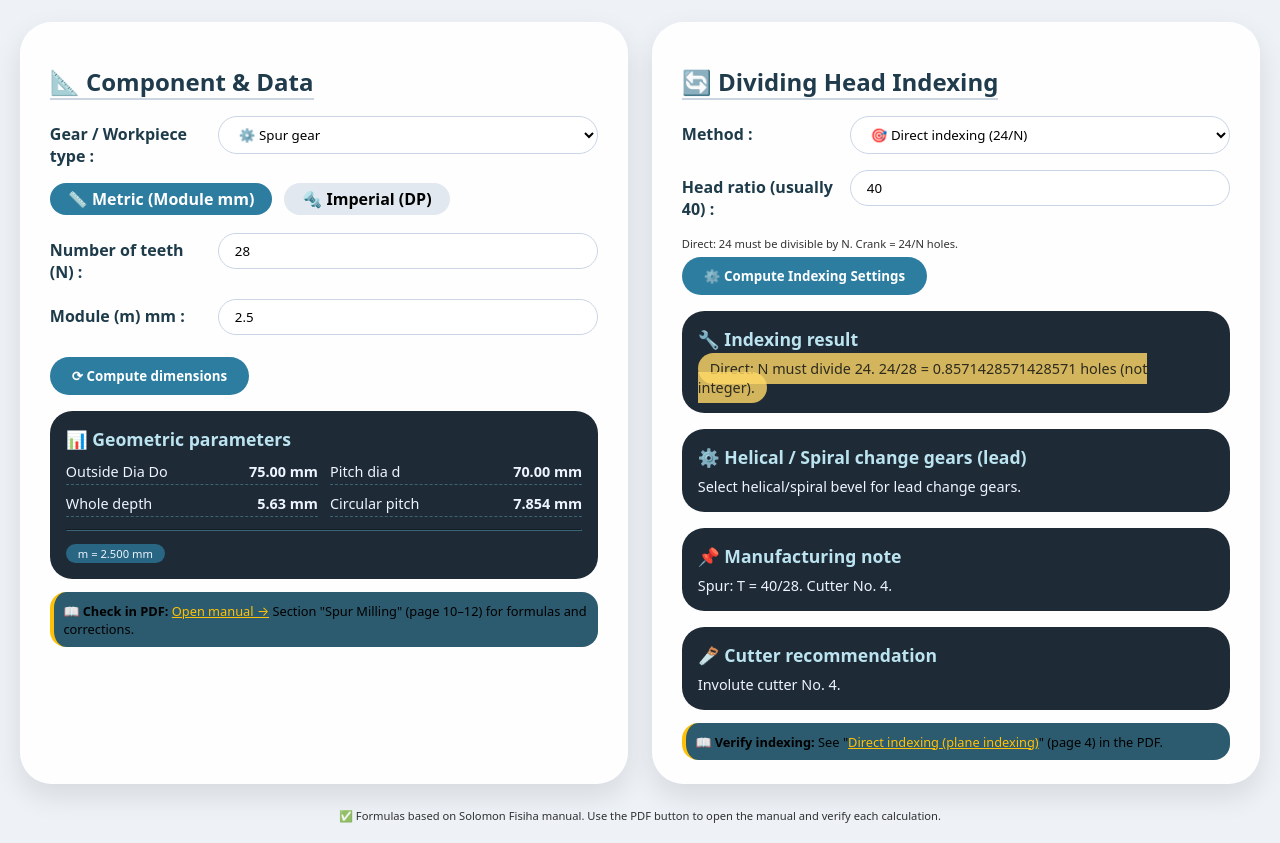
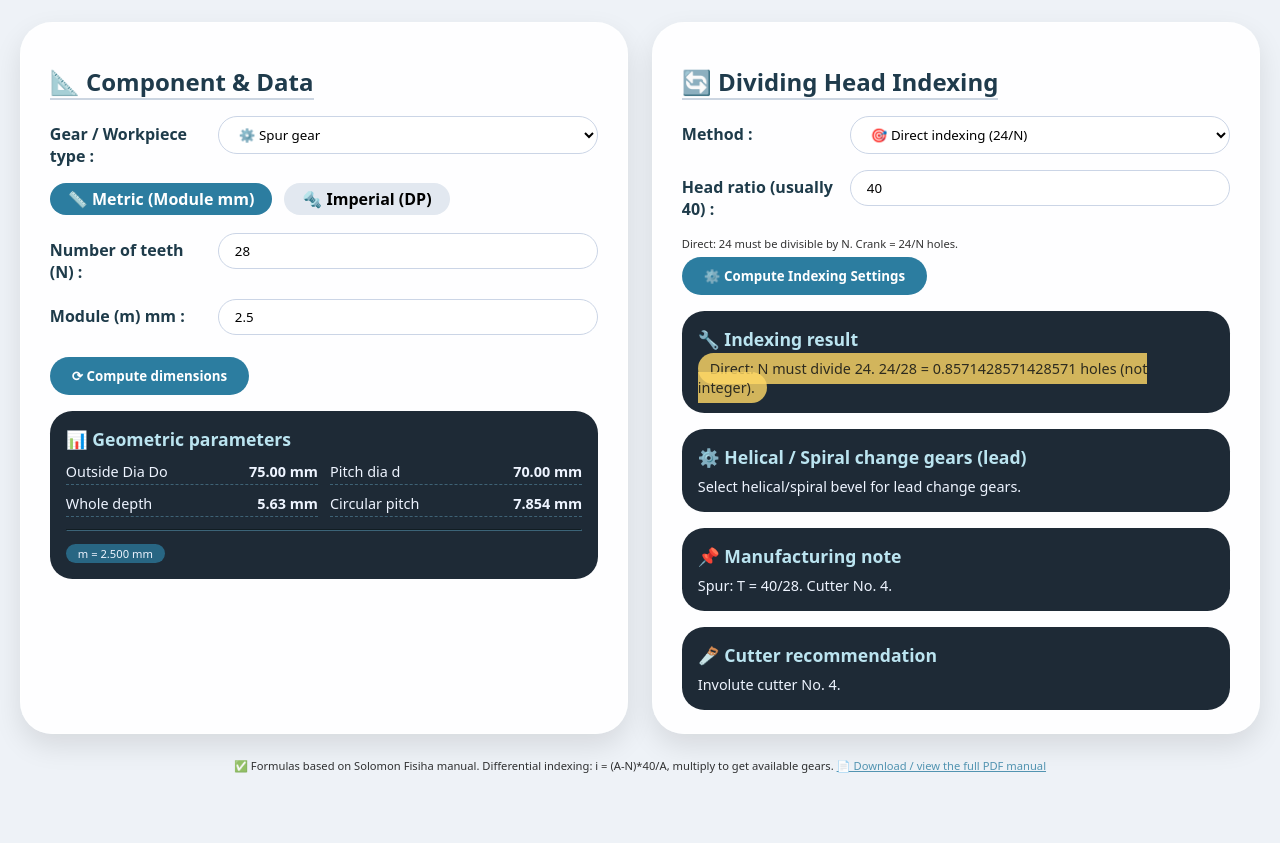
Before and after one commit to Gmtn09093232/indexing, a website: page index.html in a window 1280 px wide. Shown: the part 102-945 px from the top of the page. After the commit the page ends 895 px from the top, so only its background shows below. Drawn offline with Linux system fonts and the light colour scheme.

Commit message:
Add files via upload

```diff
--- a/index.html
+++ b/index.html
@@ -181,14 +181,6 @@
             opacity: 0.8;
             margin-top: 5px;
         }
-        .pdf-ref {
-            background: #2c5a6e;
-            border-left: 4px solid #ffc107;
-            padding: 0.6rem;
-            margin-top: 0.8rem;
-            border-radius: 1rem;
-            font-size: 0.8rem;
-        }
         @media (max-width: 800px) {
             .card { padding: 1rem; }
             .input-group label { width: 100%; }
@@ -199,7 +191,7 @@
 <div class="container">
     <div class="header">
         <h1>⚙️ Gear Manufacturing Workshop (Milling Machine)</h1>
-        <a href="/manual" target="_blank" class="pdf-btn">📖 Open Reference Manual (PDF)</a>
+        <a href="/manual" target="_blank" class="pdf-btn">📖 Reference Manual (PDF)</a>
     </div>
     <div class="sub">Spur · Helical · Bevel · Spiral Bevel · Worm · Rack · Sprocket | Indexing: Direct, Simple, Differential, Angular</div>
     <div class="flex-grid">
@@ -238,7 +230,6 @@
             <div id="rackExtra" style="display:none;"><div class="input-group"><label>Rack length (mm) :</label><input type="number" id="rackLength" placeholder="optional"></div></div>
             <button id="computeDimensionsBtn">⟳ Compute dimensions</button>
             <div class="result-box"><h3>📊 Geometric parameters</h3><div id="dimensionsOutput">—</div></div>
-            <div class="pdf-ref" id="pdfRefDimensions"></div>
         </div>
 
         <!-- RIGHT: INDEXING -->
@@ -269,11 +260,11 @@
             <div class="result-box"><h3>⚙️ Helical / Spiral change gears (lead)</h3><div id="helicalGearOutput">—</div></div>
             <div class="result-box"><h3>📌 Manufacturing note</h3><div id="manufactureNote">—</div></div>
             <div class="result-box"><h3>🪚 Cutter recommendation</h3><div id="cutterOut">—</div></div>
-            <div class="pdf-ref" id="pdfRefIndexing"></div>
         </div>
     </div>
     <div class="small-note" style="text-align:center; margin-top:24px;">
-        ✅ Formulas based on Solomon Fisiha manual. Use the PDF button to open the manual and verify each calculation.
+        ✅ Formulas based on Solomon Fisiha manual. Differential indexing: i = (A-N)*40/A, multiply to get available gears.
+        <a href="/manual" target="_blank" style="color:#2c7da0;">📄 Download / view the full PDF manual</a>
     </div>
 </div>
 
@@ -299,40 +290,8 @@
     const helicalGearOut = document.getElementById('helicalGearOutput');
     const manufactureNote = document.getElementById('manufactureNote');
     const cutterOut = document.getElementById('cutterOut');
-    const pdfRefDimensions = document.getElementById('pdfRefDimensions');
-    const pdfRefIndexing = document.getElementById('pdfRefIndexing');
 
     let isMetric = true;
-
-    // PDF reference mapping (based on the manual's table of contents)
-    const gearPdfMap = {
-        spur: { title: "Spur Milling", page: "10–12" },
-        helical: { title: "Helical Milling", page: "13–17" },
-        bevel: { title: "Bevel Milling", page: "30–35" },
-        spiralBevel: { title: "Spiral Bevel Gear", page: "36–38" },
-        wormShaft: { title: "Worm shaft", page: "22–25" },
-        wormWheel: { title: "Worm wheel", page: "25–27" },
-        rack: { title: "Rack milling", page: "28–29" },
-        sprocket: { title: "Sprocket Gear", page: "39–41" }
-    };
-    const indexingPdfMap = {
-        direct: { title: "Direct indexing (plane indexing)", page: "4" },
-        simple: { title: "Simple indexing (indirect indexing)", page: "4–5" },
-        differential: { title: "Differential indexing", page: "5–7" },
-        angular: { title: "Angular indexing", page: "8–9" }
-    };
-
-    function updatePdfReferences() {
-        // Dimensions reference
-        const gearKey = gearType.value;
-        const gearRef = gearPdfMap[gearKey] || { title: "Gear manufacturing", page: "see manual" };
-        pdfRefDimensions.innerHTML = `📖 <strong>Check in PDF:</strong> <a href="/manual" target="_blank" style="color:#ffc107;">Open manual →</a> Section "${gearRef.title}" (page ${gearRef.page}) for formulas and corrections.`;
-
-        // Indexing reference
-        const method = document.getElementById('indexMethod').value;
-        const idxRef = indexingPdfMap[method] || { title: "Indexing", page: "3–9" };
-        pdfRefIndexing.innerHTML = `📖 <strong>Verify indexing:</strong> See "<a href="/manual" target="_blank" style="color:#ffc107;">${idxRef.title}</a>" (page ${idxRef.page}) in the PDF.`;
-    }
 
     function getModule() {
         if (isMetric) return parseFloat(moduleInput.value);
@@ -476,16 +435,15 @@
             let remainderDeg = (turns - full) * degPerTurn;
             indexingOutput.innerHTML = `<strong>Angular indexing</strong><br>Angle: ${deg}° ${min}'<br>1 crank turn = ${degPerTurn.toFixed(3)}°<br>Crank: ${full} full turn(s) + ${remainderDeg.toFixed(3)}° (${turns.toFixed(5)} turns)`;
         }
-        updatePdfReferences();
     }
 
     // geometry calculation (same as before, compact)
     function computeDimensions(){
         let type = gearType.value;
         let N = parseInt(teethInput.value);
-        if(isNaN(N) || (type!='rack' && N<1)){ dimOutput.innerHTML='<span class="warning">Invalid teeth</span>'; updatePdfReferences(); return; }
+        if(isNaN(N) || (type!='rack' && N<1)){ dimOutput.innerHTML='<span class="warning">Invalid teeth</span>'; return; }
         let m = getModule();
-        if(isNaN(m) || m<=0){ dimOutput.innerHTML='<span class="warning">Enter module/DP</span>'; updatePdfReferences(); return; }
+        if(isNaN(m) || m<=0){ dimOutput.innerHTML='<span class="warning">Enter module/DP</span>'; return; }
         let html=''; let note=''; let cutterMsg='';
         if(type === 'spur'){
             let Do = m*(N+2); let d = m*N; let h = 2.25*m; let p = Math.PI*m;
@@ -557,7 +515,7 @@
         } else if(type === 'sprocket'){
             let P = parseFloat(document.getElementById('chainPitch').value);
             let Dr = parseFloat(document.getElementById('rollerDia').value);
-            if(isNaN(P)){ dimOutput.innerHTML='<span class="warning">Enter chain pitch</span>'; updatePdfReferences(); return; }
+            if(isNaN(P)){ dimOutput.innerHTML='<span class="warning">Enter chain pitch</span>'; return; }
             let theta = 360/N;
             let d = P / Math.sin((theta/2)*Math.PI/180);
             let Do = d + (N>19?0.9:0.8)*Dr;
@@ -571,7 +529,6 @@
         manufactureNote.innerHTML = note;
         cutterOut.innerHTML = cutterMsg;
         if(type !== 'helical' && type !== 'spiralBevel') helicalGearOut.innerHTML = 'Select helical/spiral bevel for lead change gears.';
-        updatePdfReferences();
     }
 
     function getCutterNumber(N){
@@ -646,7 +603,6 @@
     updateMethodUI();
     computeDimensions();
     syncTeeth();
-    updatePdfReferences();
 </script>
 </body>
 </html>
```
